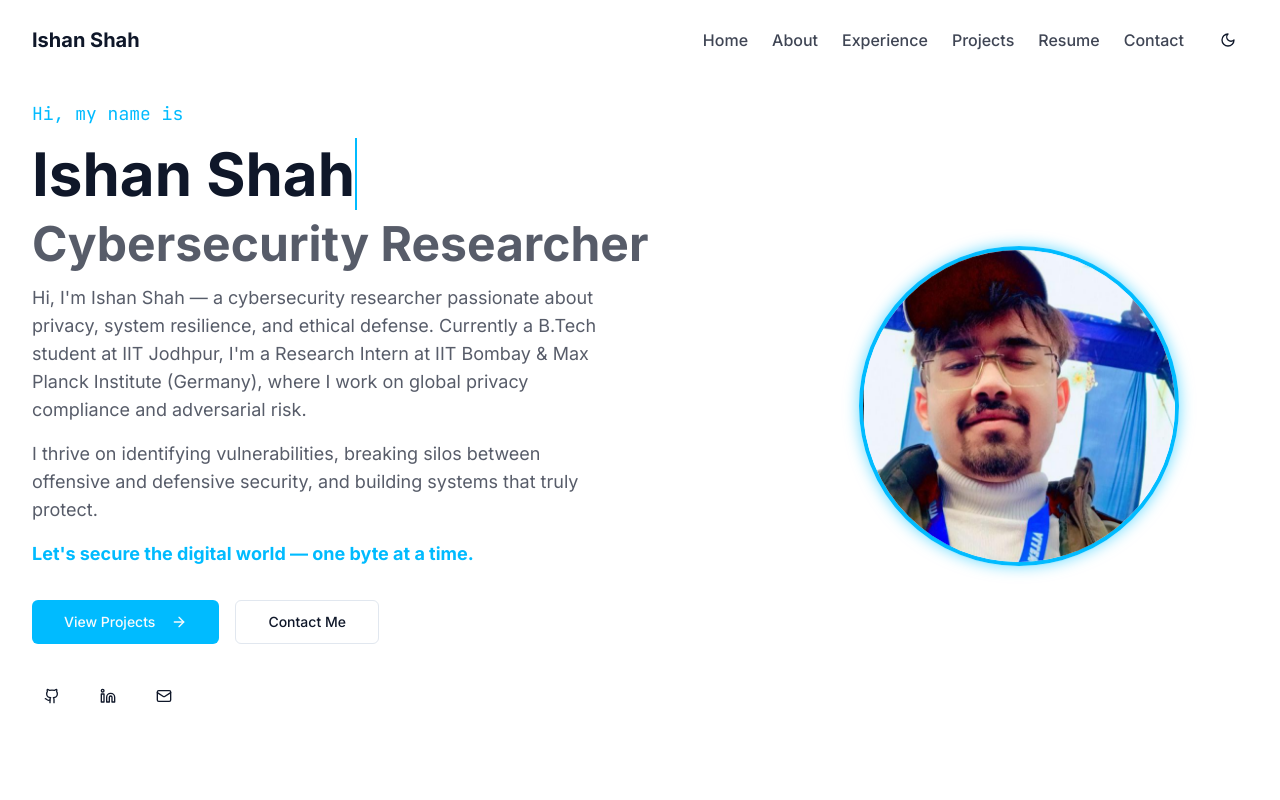
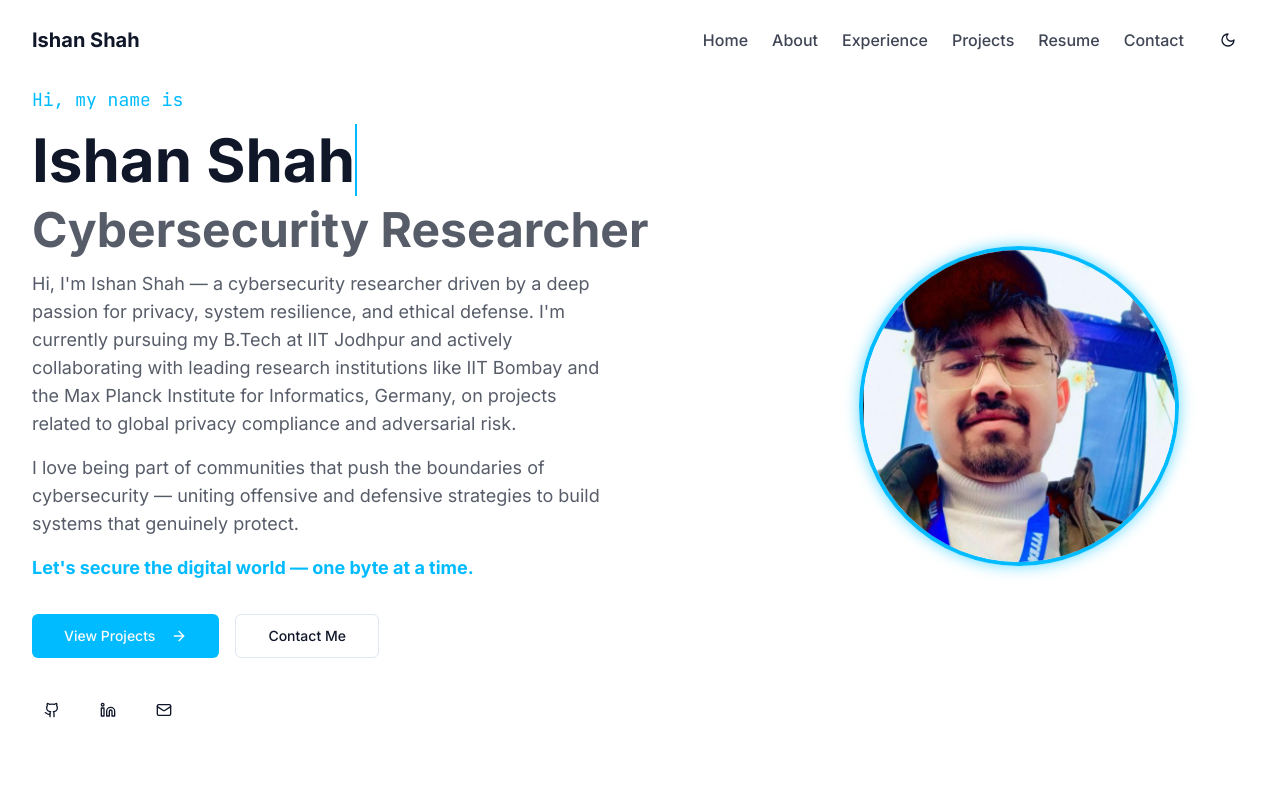
Before and after one commit to is-shah/Personal-Website, a React (Vite) app: page / in a window 1280 px wide. Shown: the top 800 px of the page. Built offline with nearby package versions, Linux system fonts and the light colour scheme.

Commit message:
Refactor: Update HeroSection content
Update the content of the HeroSection to reflect the new information provided in the prompt.

```diff
--- a/src/components/HeroSection.tsx
+++ b/src/components/HeroSection.tsx
@@ -49,10 +49,10 @@ const HeroSection = () => {
                 Cybersecurity Researcher
               </h2>
               <p className="text-lg text-foreground/70 max-w-xl section-fade-in" style={{ animationDelay: "0.6s" }}>
-                Hi, I'm Ishan Shah — a cybersecurity researcher passionate about privacy, system resilience, and ethical defense. Currently a B.Tech student at IIT Jodhpur, I'm a Research Intern at IIT Bombay & Max Planck Institute (Germany), where I work on global privacy compliance and adversarial risk.
+                Hi, I'm Ishan Shah — a cybersecurity researcher driven by a deep passion for privacy, system resilience, and ethical defense. I'm currently pursuing my B.Tech at IIT Jodhpur and actively collaborating with leading research institutions like IIT Bombay and the Max Planck Institute for Informatics, Germany, on projects related to global privacy compliance and adversarial risk.
               </p>
               <p className="text-lg text-foreground/70 max-w-xl section-fade-in" style={{ animationDelay: "0.7s" }}>
-                I thrive on identifying vulnerabilities, breaking silos between offensive and defensive security, and building systems that truly protect.
+                I love being part of communities that push the boundaries of cybersecurity — uniting offensive and defensive strategies to build systems that genuinely protect.
               </p>
               <p className="text-lg font-bold text-primary section-fade-in" style={{ animationDelay: "0.8s" }}>
                 Let's secure the digital world — one byte at a time.
```
